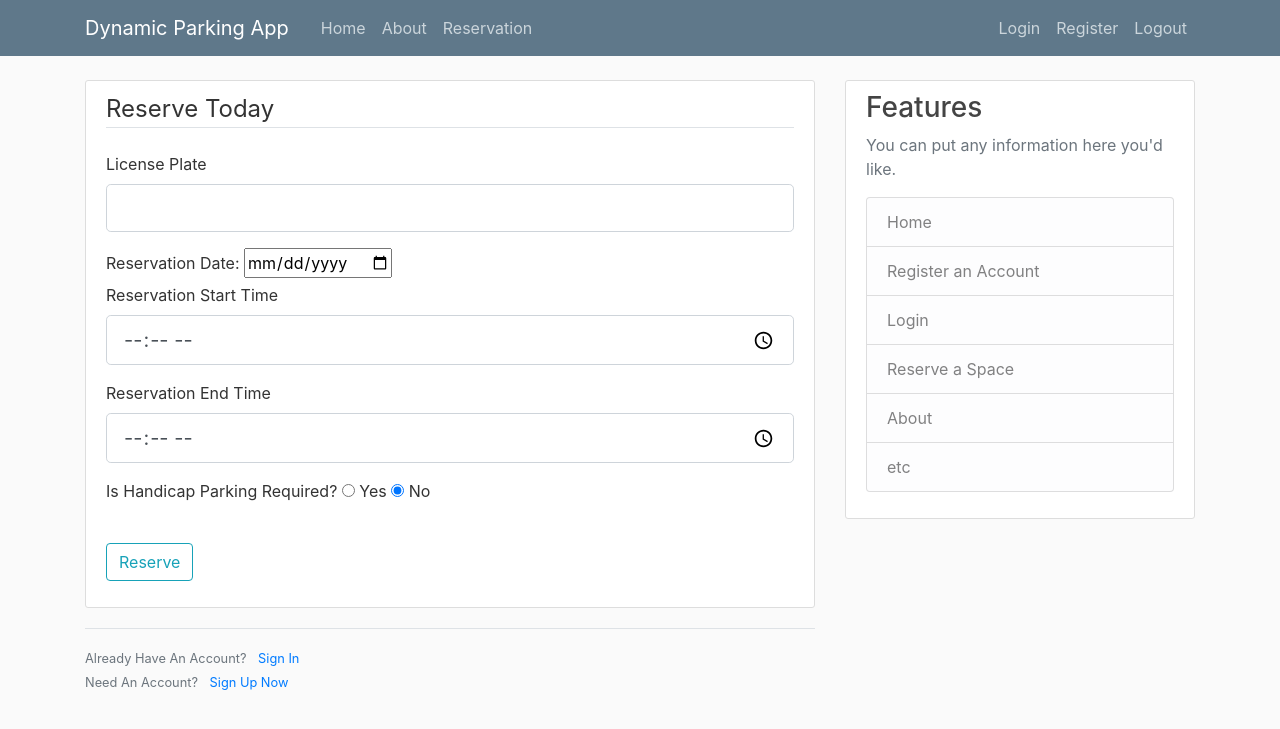
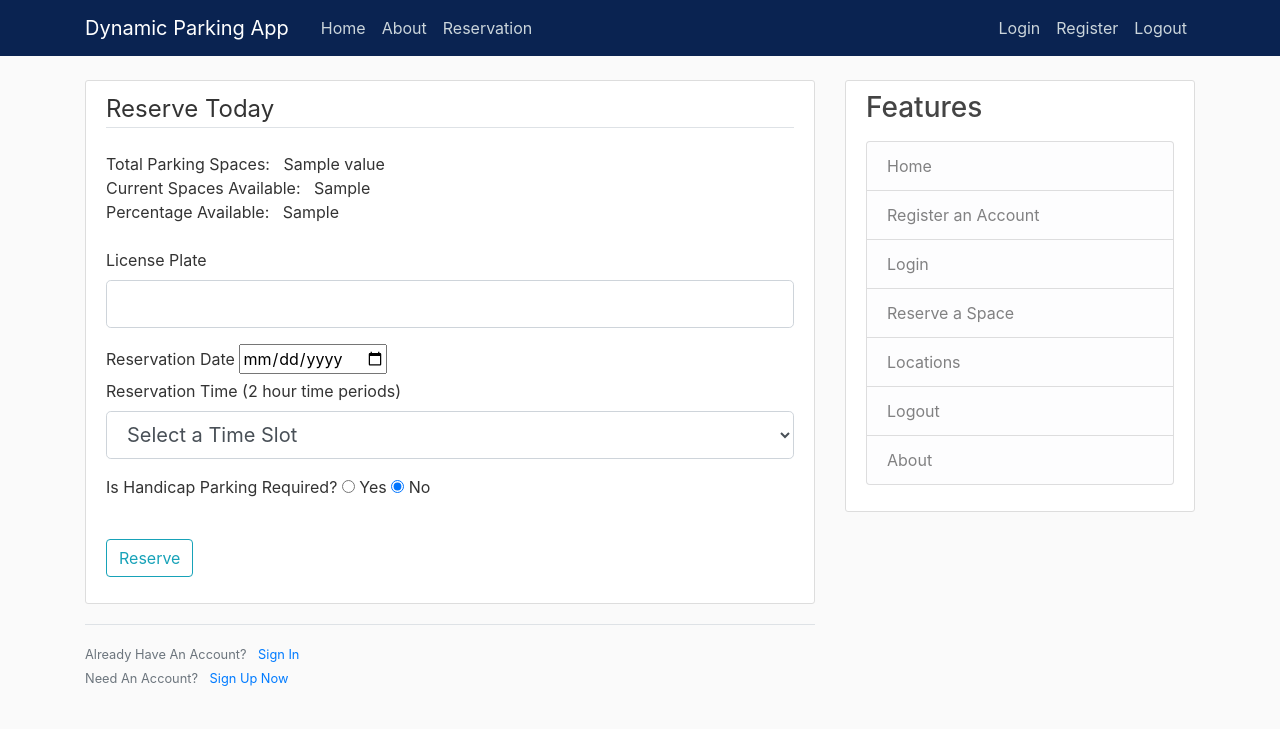
Before and after one commit to jvescio1996/KFC, a Flask app: template templates/reservation.html in a window 1280 px wide. Shown: the top 729 px of the page. Run offline with Flask 3, Linux system fonts and the light colour scheme; tables that the repository leaves empty or names only in its code hold one stand-in row (values such as "Sample post"); the template is opened without the code that fills it: values that come from a table or form of the project are taken from there, most other values are stand-ins (such as "Sample title", 1, 10 or a date in 2020); some libraries are stand-ins or nearby versions.

Commit message:
Add files via upload

```diff
--- a/app.py
+++ b/app.py
@@ -5,9 +5,38 @@ from forms import RegistrationForm, LoginForm, ReservationForm
 import pymysql
 import hashlib
 from passlib.hash import sha256_crypt
-
+import time
+import schedule
 
 salt = "3b0"
+
+res_6AM = [False, False, False, False]
+res_8AM = [False, False, False, False]
+res_10AM = [False, False, False, False]
+res_12PM = [False, False, False, False]
+res_2PM = [False, False, False, False]
+res_4PM = [False, False, False, False]
+res_6PM = [False, False, False, False]
+res_8PM = [False, False, False, False]
+res_10PM = [False, False, False, False]
+
+def wipe_res_6AM(res_6AM):
+    res_6AM = [False, False, False, False]
+    return res_6AM
+
+schedule.every().day.at("00:00").do(wipe_res_6AM,res_6AM)
+
+def checkslot (spot,reservation, res_time):
+        i=0
+        while i < len(spot):
+            print("checkslot")
+            if spot[i] == True:
+                i = i + 1
+                if i >= len(spot):
+                    flash(f'Sorry no spaces available for {res_time}', 'error')
+            elif spot[i] == False:
+                spot[i] = reservation
+                return
 
 pymysql.install_as_MySQLdb()
 
@@ -53,14 +82,113 @@ def about():
 @app.route("/reservation", methods=['GET', 'POST'])
 def reservation():
     form = ReservationForm()
+    cnxn = pymysql.connect(user="dpaAdmin", password="XN@mV9ztP4fe", host="dynamicparking.mysql.database.azure.com", port=3306, database="dynamicparking", ssl_ca="DigiCertGlobalRootCA.crt.pem", ssl_disabled=True)
+    cursor = cnxn.cursor()
+    cursor2 = cnxn.cursor()
+
+    last_row = cursor2.execute("SELECT * FROM camera ORDER BY camera_time DESC LIMIT 1")
+
+    print(last_row)
+    last_row = cursor2.fetchone()
+    print(last_row)
+
+    total_spaces = 4
+    camera_occupied = last_row[1]
+    camera_empty = last_row[2]
+    percent_available = (camera_empty / total_spaces) * 100
+
+    #print(camera_occupied)
+    #print(camera_empty)
+
+    license_plate  = form.license_plate.data
+    res_date = form.reservation_date.data
+    reservation_time = form.reservation_block.data
+    handicap = form.handicap_parking.data
+
+    """
+    def checkSlot (spot,reservation, res_time):
+        i=0
+        while i < len(spot):
+            print("hi")
+            if spot[i] == True:
+                i = i + 1
+                if i >= len(spot):
+                    flash(f'Sorry no spaces available for {res_time}', 'error')
+            elif spot[i] == False:
+                spot[i] = reservation
+                return
+                """
+
+    #try:
     if form.validate_on_submit():
+        print("hey")
+        if 'loggedin' in session:
+            print("logged in")
+            #print(session['username'])
+            user_id = session['id']
+            user_name = session['username']
+            #print(license_plate, res_date, reservation_time , handicap)
+            if reservation_time == '0':
+                flash(f'Please Select a Time!', 'error')
+                return redirect(url_for('reservation'))
+            elif reservation_time == '1':
+                res_time = "6:00AM"
+                print("6AM")
+                checkslot( res_6AM, True, res_time)
+            elif reservation_time == '2':
+                res_time = "8:00AM"
+                print("8AM")
+                checkslot( res_8AM, True, res_time)
+            elif reservation_time == '3':
+                res_time = "10:00AM"
+                print("10AM")
+                checkslot( res_10AM, True, res_time)
+            elif reservation_time == '4':
+                res_time = "12:00PM"
+                print("12PM")
+                checkslot( res_12PM, True, res_time)
+            elif reservation_time == '5':
+                res_time = "2:00PM"
+                print("2PM")
+                checkslot( res_2PM, True, res_time)
+            elif reservation_time == '6':
+                res_time = "4:00PM"
+                print("4PM")
+                checkslot( res_4PM, True, res_time)
+            elif reservation_time == '7':
+                res_time = "6:00PM"
+                print("6PM")
+                checkslot( res_6PM, True, res_time)
+            elif reservation_time == '8':
+                res_time = "8:00PM"
+                print("8PM")
+                checkslot( res_8PM, True, res_time)
+            elif reservation_time == '9':
+                res_time = "10:00PM"
+                print("10PM")
+                checkslot( res_10PM, True, res_time)
+            else:
+                flash(f'Error with Time Selection')
+                print("res else")
+                #return redirect(url_for('reservation'))
 
+            print(license_plate, res_date, res_time, handicap)
 
-        flash(f'Reservation created for {form.username.data}!', 'success')
-        #flash(f'Reservation created for KFCGroup!', 'success')
+            cursor.execute('INSERT INTO reservations(user_id, plate, reservation_date, reservation_time, handicap) VALUES (%s, %s, %s, %s, %s)', (int(user_id), license_plate, res_date, res_time, int(handicap)))
+            cnxn.commit()
+
+            print("here")
+            flash(f'Reservation Successfully Created for {user_name}!', 'success')
+            #return redirect(url_for('home'))
+        else:
+            print(" login else")
+            flash(f'Please Login before Creating a Reservation!', 'error')
+            return redirect(url_for('login'))
         return redirect(url_for('home'))
-    return render_template('reservation.html', title='Reservation', form=form)
+    #except:
+    #return redirect(url_for('home'))
 
+    return render_template('reservation.html', title='Reservation', form=form, value = total_spaces, value2 = camera_empty, value3 = percent_available)
 
 @app.route("/register", methods=['GET', 'POST'])
 def register():
@@ -68,7 +196,6 @@ def register():
     cnxn = pymysql.connect(user="dpaAdmin", password="XN@mV9ztP4fe", host="dynamicparking.mysql.database.azure.com", port=3306, database="dynamicparking", ssl_ca="DigiCertGlobalRootCA.crt.pem", ssl_disabled=True)
     cursor = cnxn.cursor()
 
-    #def user_register(username, password, email):
     username = form.username.data
     password = form.password.data
     email = form.email.data
@@ -83,7 +210,7 @@ def register():
 
             #user_password = str(password)+salt
             db_password = sha256_crypt.encrypt(password)
-            db_password2 = sha256_crypt.encrypt(password)
+            #db_password2 = sha256_crypt.encrypt(password)
 
             print(db_password)
             print(db_password2)
@@ -92,7 +219,7 @@ def register():
             #hpass =hashlib.md5(user_password.encode())
             #print(hpass.hexdigest())
 
-            cursor.execute('INSERT INTO users(username, user_password, user_email) VALUES (%s, %s, %s)', (username, password, email,))
+            cursor.execute('INSERT INTO users(username, user_pass, user_email) VALUES (%s, %s, %s)', (username, db_password, email,))
             cnxn.commit()
 
             flash(f'Account created for {form.username.data}!', 'success')
@@ -116,8 +243,9 @@ def login():
     #def user_login(password, email):
     username = form.username.data
     password = form.password.data
-    print(username)
-    print(password)
+
+    print(type(username))
+    print(type(password))
 
     if form.validate_on_submit():
         """
@@ -129,23 +257,21 @@ def login():
         print(sha256_crypt.verify("P@ssw0rd", db_password))
         """
 
-        cursor.execute('SELECT * FROM users WHERE username = %s AND user_password =  %s', (username, password,))
+        cursor.execute('SELECT * FROM users WHERE username = %s', (username,))
         account = cursor.fetchone()
-        print(account)
 
-        """
-        myresult = cursor.fetchall()
-        for x in myresult:
-        	print(x)
-        """
+        #print(sha256_crypt.verify(password, account[2]))
+
+
 
         # If account exists in form table in our database
         if account:
             print("Credentials Match!")
             # Create session data, we can access this data in other routes
             session['loggedin'] = True
-            #session['id'] = account['id']
-            #session['username'] = account['username']
+            session['id'] = account[0]
+            session['username'] = account[1]
+            #session.pop('notlogged_in')
 
             # Redirect to home page
             flash(f'{form.username.data} Logged in Successfully!', 'success')
@@ -164,6 +290,7 @@ def logout():
     session.pop('loggedin', None)
     session.pop('id', None)
     session.pop('username', None)
+    session.clear()
     # Redirect to login page
     flash(f'Logged out Successfully!', 'success')
     return redirect(url_for('login'))
--- a/forms.py
+++ b/forms.py
@@ -1,5 +1,5 @@
 from flask_wtf import FlaskForm
-from wtforms import StringField, PasswordField, SubmitField, BooleanField, RadioField, DateField, TimeField
+from wtforms import StringField, PasswordField, SubmitField, BooleanField, RadioField, DateField, TimeField, SelectField
 from wtforms.validators import DataRequired, Length, Email, EqualTo
 import pymysql
 
@@ -17,10 +17,11 @@ class LoginForm(FlaskForm):
 	submit = SubmitField('Login')
 
 class ReservationForm(FlaskForm):
-	username = StringField('KFCGroup', validators=[DataRequired()])
-	license_plate = StringField('License Plate', validators=[DataRequired(), Length(min=1, max=8)])
-	reservation_date = DateField('Reservation Date: ',format='%Y-%m-%d')
-	reservation_start_time  = TimeField('Reservation Start Time',format='%H')
-	reservation_end_time  = TimeField('Reservation End Time',format='%H:')
-	handicap_parking = RadioField('Is Handicap Parking Required?', choices =[('value', 'Yes'),('value_two', 'No')], default='value_two')
+	#total_spots = StringField('Total Spots ', )
+	#available spots = StringField('Available Spots')
+	license_plate = StringField('License Plate ', validators=[DataRequired(), Length(min=1, max=8)])
+	reservation_date = DateField('Reservation Date ',format='%Y-%m-%d')
+	reservation_block  = SelectField(u'Reservation Time (2 hour time periods)', choices =[('0','Select a Time Slot'), ('1','6:00AM'),
+	('2','8:00AM'), ('3','10:00AM'), ('4','12:00PM'), ('5','2:00PM'), ('6','4:00PM'), ('7','6:00PM'), ('8','8:00PM'), ('9','10:00PM')])
+	handicap_parking = RadioField('Is Handicap Parking Required?', choices =[(1, 'Yes'),(0, 'No')], default = 0)
 	submit = SubmitField('Reserve')
--- a/static/main.css
+++ b/static/main.css
@@ -9,7 +9,7 @@ h1, h2, h3, h4, h5, h6 {
 }
 
 .bg-steel {
-  background-color: #5f788a;
+  background-color: #0a2351;
 }
 
 .site-header .navbar-nav .nav-link {
@@ -17,7 +17,7 @@ h1, h2, h3, h4, h5, h6 {
 }
 
 .site-header .navbar-nav .nav-link:hover {
-  color: #ffffff;
+  color: #FFFF00;
 }
 
 .site-header .navbar-nav .nav-link.active {
--- a/templates/layout.html
+++ b/templates/layout.html
@@ -57,14 +57,15 @@
         <div class="col-md-4">
           <div class="content-section">
             <h3>Features</h3>
-            <p class='text-muted'>You can put any information here you'd like.
+            <p class='text-muted'> <!--You can put any information here you'd like. -->
               <ul class="list-group">
                 <li class="list-group-item list-group-item-light">Home</li>
                 <li class="list-group-item list-group-item-light">Register an Account</li>
                 <li class="list-group-item list-group-item-light">Login</a>
                 <li class="list-group-item list-group-item-light">Reserve a Space</li>
+                <li class="list-group-item list-group-item-light">Locations</li>
+                <li class="list-group-item list-group-item-light">Logout</li>
                 <li class="list-group-item list-group-item-light">About</li>
-                <li class="list-group-item list-group-item-light">etc</li>
               </ul>
             </p>
           </div>
--- a/templates/reservation.html
+++ b/templates/reservation.html
@@ -5,6 +5,10 @@
             {{ form.hidden_tag() }}
             <fieldset class="form-group">
                 <legend class="border-bottom mb-4">Reserve Today</legend>
+                <div> Total Parking Spaces: &nbsp; {{ value }} </div>
+                <div> Current Spaces Available: &nbsp; {{ value2 }} </div>
+                <div> Percentage Available: &nbsp; {{ value3 }} </div>
+                <div> &nbsp; </div>
                 <div class="form-group">
                     {{ form.license_plate.label(class="form-control-label") }}
                     {% if form.license_plateerrors %}
@@ -25,31 +29,29 @@
 				</div>
 
                 <div class="form-group">
-				            {{form.reservation_start_time.label(class="form-control-label")}}
-				            {% if form.reservation_start_time.errors %}
-				              {{ form.reservation_start_time(class="form-control form-control-lg is-invalid")}}
-				              <div class="invalid-feedback">
-				                {% for error in form.reservation_start_time.errors %}
-				                    <span>{{error}}</span>
-				                {% endfor %}
-				              </div>
-				            {% else %}
-				              {{form.reservation_start_time(class="form-control form-control-lg")}}
-				            {% endif %}
+                	{{ form.reservation_block.label(class="form-control-label") }}
+                	{% if form.reservation_blockerrors %}
+                        {{ form.reservation_block(class="form-control form-control-lg is-invalid") }}
+                        <div class="invalid-feedback">
+                            {% for error in form.reservation_block.errors %}
+                                <span>{{ error }}</span>
+                            {% endfor %}
+                        </div>
+                    {% else %}
+                        {{form.reservation_block(class="form-control form-control-lg")}}
+	                	<!--<select name = "time_select" class ="ReservationForm">
+	                		<option value = "0"> Select Time</option>
+	                		<option value = "1"> 6:00AM</option>
+	                		<option value = "2"> 8:00AM</option>
+	                		<option value = "3"> 10:00AM</option>
+	                		<option value = "4"> 12:00PM</option>
+	                		<option value = "5"> 2:00PM</option>
+	                		<option value = "6"> 4:00PM</option>
+	                		<option value = "7"> 6:00PM</option>
+	                	</select> -->
+	                {% endif %}
 				</div>
-                <div class="form-group">
-				            {{form.reservation_end_time.label(class="form-control-label")}}
-				            {% if form.reservation_end_time.errors %}
-				              {{ form.reservation_end_time(class="form-control form-control-lg is-invalid")}}
-				              <div class="invalid-feedback">
-				                {% for error in form.reservation_end_time.errors %}
-				                    <span>{{error}}</span>
-				                {% endfor %}
-				              </div>
-				            {% else %}
-				              {{form.reservation_end_time(class="form-control form-control-lg")}}
-				            {% endif %}
-				</div>
+
 
                 <div class="form-group">
                 	{{ form.handicap_parking.label(class="form-control-label") }}
```
